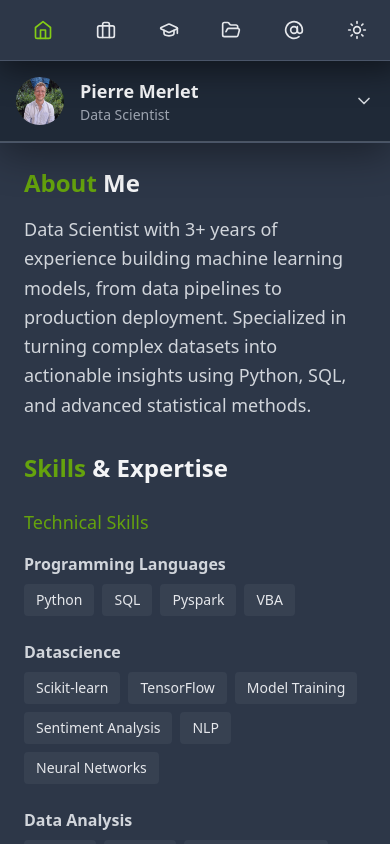
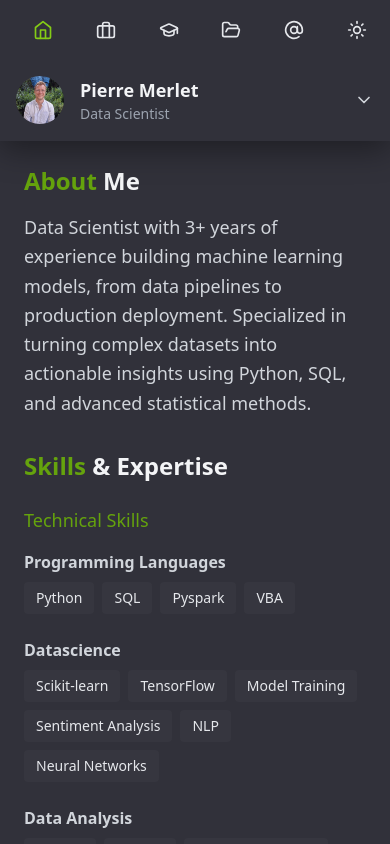
Before and after one commit to PierreMrt/nextjs-portfolio, a Next.js app: page / in a window 390 px wide. Both pictures are taken after a click on the button "Dark Mode". Built offline with nearby package versions, Linux system fonts and the light colour scheme.

Commit message:
Adjust dark mode

```diff
--- a/app/globals.css
+++ b/app/globals.css
@@ -91,7 +91,7 @@
 }
 
 .dark .sidebar-container {
-  background: #2d3748;
+  background: #31313a;
   box-shadow: 0 8px 32px rgba(0, 0, 0, 0.5);
 }
 
@@ -124,7 +124,7 @@
 }
 
 .dark .profile-bg {
-  background-color: #5a6c7d;
+  background-color: rgba(90, 108, 125, 0.1);
 }
 
 .profile-container {
@@ -138,7 +138,7 @@
 }
 
 .dark .profile-container {
-  background: #2d3748;
+  background: #31313a;
   color: #e2e8f0;
   box-shadow: 0 10px 40px rgba(0, 0, 0, 0.4);
 }
@@ -157,7 +157,7 @@
 }
 
 .dark .content-container {
-  background: #2d3748;
+  background: #31313a;
   color: #e2e8f0;
   box-shadow: 0 4px 20px rgba(0, 0, 0, 0.3);
 }
@@ -178,7 +178,7 @@
 }
 
 .dark .content-container::before {
-  background-color: #2d3748;
+  background-color: #31313a;
 }
 
 /* Bottom mask - white*/
@@ -197,7 +197,7 @@
 }
 
 .dark .content-container::after {
-  background-color: #2d3748;
+  background-color: #31313a;
 }
 
 /* Tablet and mobile responsive adjustments */
@@ -246,7 +246,8 @@
   }
 
   .dark .sidebar-container {
-    border-bottom: 1px solid #4a5568;
+    border-bottom: none;
+    box-shadow: none;
   }
 
   .main-content-wrapper {
@@ -270,9 +271,6 @@
     margin-top: 0;
   }
 
-  .dark .profile-container {
-    border-bottom: 1px solid #4a5568;
-  }
 
   .content-container {
     border-radius: 0;
@@ -283,6 +281,13 @@
   .content-container::before,
   .content-container::after {
     display: none;
+  }
+
+  .dark .profile-container {
+    background: #31313a;
+    color: #e2e8f0;
+    box-shadow: 0 8px 32px rgba(0, 0, 0, 0.4);
+    border-bottom: none;
   }
 }
 
--- a/components/AnimatedBackground.tsx
+++ b/components/AnimatedBackground.tsx
@@ -1,28 +1,31 @@
+'use client'
+
+import { useTheme } from './ThemeProvider'
+
 export default function AnimatedBackground() {
+  const { theme } = useTheme()
+
   return (
     <div
-      className="
-        fixed inset-0 -z-10 overflow-hidden
-        bg-gradient-to-br
-        from-[#52a59f]
-        via-[#69bc81]
-        to-[#75c971]
-      "
+      className={`fixed inset-0 -z-10 overflow-hidden bg-gradient-to-br ${
+        theme === 'dark'
+          ? 'from-[#18181c] to-[#27272e]'
+          : 'from-[#52a59f] via-[#69bc81] to-[#75c971]'
+      }`}
     >
       {/* Big, medium, small – all mixed */}
-      <div className="absolute w-44 h-44 bg-white/15 blur-s animate-float-up-1 bottom-0 left-[8%] rotate-12"></div>
-      <div className="absolute w-16 h-16 bg-white/10 blur-s animate-float-up-2 bottom-0 left-[25%] -rotate-6"></div>
-      <div className="absolute w-56 h-56 bg-white/12 blur-s animate-float-up-3 bottom-0 left-[48%] rotate-45"></div>
-      <div className="absolute w-24 h-24 bg-white/15 blur-s animate-float-up-4 bottom-0 right-[32%] -rotate-12"></div>
-      <div className="absolute w-80 h-80 bg-white/10 blur-s animate-float-up-5 bottom-0 right-[18%] rotate-6"></div>
-      <div className="absolute w-12 h-12 bg-white/15 blur-s animate-float-up-6 bottom-0 right-[6%] -rotate-45"></div>
+      <div className="absolute w-44 h-44 bg-white/15 dark:bg-white/[0.02] blur-s animate-float-up-1 bottom-0 left-[8%] rotate-12"></div>
+      <div className="absolute w-16 h-16 bg-white/10 dark:bg-white/[0.02] blur-s animate-float-up-2 bottom-0 left-[25%] -rotate-6"></div>
+      <div className="absolute w-56 h-56 bg-white/12 dark:bg-white/[0.02] blur-s animate-float-up-3 bottom-0 left-[48%] rotate-45"></div>
+      <div className="absolute w-24 h-24 bg-white/15 dark:bg-white/[0.02] blur-s animate-float-up-4 bottom-0 right-[32%] -rotate-12"></div>
+      <div className="absolute w-80 h-80 bg-white/10 dark:bg-white/[0.02] blur-s animate-float-up-5 bottom-0 right-[18%] rotate-6"></div>
+      <div className="absolute w-12 h-12 bg-white/15 dark:bg-white/[0.02] blur-s animate-float-up-6 bottom-0 right-[6%] -rotate-45"></div>
 
       {/* Additional squares for continuous effect (same sizes, different positions & delays) */}
-      <div className="absolute w-44 h-44 bg-white/10 blur-s animate-float-up-1 -bottom-32 left-[15%] rotate-12 animation-delay-8000 opacity-0"></div>
-      <div className="absolute w-20 h-20 bg-white/15 blur-s animate-float-up-2 -bottom-32 left-[35%] -rotate-6 animation-delay-10000 opacity-0"></div>
-      <div className="absolute w-28 h-28 bg-white/12 blur-s animate-float-up-3 -bottom-32 right-[40%] rotate-45 animation-delay-12000 opacity-0"></div>
-      <div className="absolute w-52 h-52 bg-white/10 blur-s animate-float-up-4 -bottom-32 right-[20%] -rotate-12 animation-delay-14000 opacity-0"></div>
-
+      <div className="absolute w-44 h-44 bg-white/10 dark:bg-white/[0.02] blur-s animate-float-up-1 -bottom-32 left-[15%] rotate-12 animation-delay-8000 opacity-0"></div>
+      <div className="absolute w-20 h-20 bg-white/15 dark:bg-white/[0.02] blur-s animate-float-up-2 -bottom-32 left-[35%] -rotate-6 animation-delay-10000 opacity-0"></div>
+      <div className="absolute w-28 h-28 bg-white/12 dark:bg-white/[0.02] blur-s animate-float-up-3 -bottom-32 right-[40%] rotate-45 animation-delay-12000 opacity-0"></div>
+      <div className="absolute w-52 h-52 bg-white/10 dark:bg-white/[0.02] blur-s animate-float-up-4 -bottom-32 right-[20%] -rotate-12 animation-delay-14000 opacity-0"></div>
     </div>
   )
 }
--- a/components/layout/ProfileCard.tsx
+++ b/components/layout/ProfileCard.tsx
@@ -10,7 +10,7 @@ export default function ProfileCard() {
   return (
     <>
       {/* Mobile Header (visible only on mobile) - flex-shrink-0 prevents it from being compressed */}
-      <div className="md:hidden w-full bg-gray-50 dark:bg-gray-800 border-b border-gray-200 dark:border-gray-600 p-4 flex-shrink-0">
+      <div className="md:hidden w-full bg-gray-50 dark:bg-[#31313a] border-b border-gray-200 dark:border-[#31313a] p-4 flex-shrink-0">
         <button
           onClick={() => setIsExpanded(!isExpanded)}
           className="w-full flex items-center justify-between"
@@ -76,7 +76,7 @@ export default function ProfileCard() {
       </div>
 
       {/* Desktop Sidebar (hidden on mobile) */}
-      <div className="hidden md:flex w-80 bg-white dark:bg-gray-800 border-r border-gray-200 dark:border-gray-600 flex-col p-8 overflow-y-auto">
+      <div className="hidden md:flex w-80 bg-white dark:bg-[#31313a] dark:border-gray-600 flex-col p-8 overflow-y-auto">
         <div className="w-32 h-32 rounded-full overflow-hidden mb-6 bg-gray-200 dark:bg-gray-700 mx-auto">
           <Image
             src="/images/profile.jpg"
--- a/components/sections/AboutSection.tsx
+++ b/components/sections/AboutSection.tsx
@@ -38,7 +38,7 @@ export default function AboutSection() {
                     {skillGroup.skills.map((skill: string) => (
                       <span
                         key={skill}
-                        className="px-3 py-1.5 bg-gray-600 dark:bg-gray-700 rounded text-sm text-white dark:text-gray-200 hover:bg-lime-600 dark:hover:bg-lime-900 hover:text-white dark:hover:text-lime-400 transition"
+                        className="px-3 py-1.5 bg-gray-100 dark:bg-[#36363f] rounded text-sm text-gray-700 dark:text-gray-200 hover:bg-lime-600 dark:hover:bg-lime-900 hover:text-white dark:hover:text-lime-400 transition"
                       >
                         {skill}
                       </span>
```
